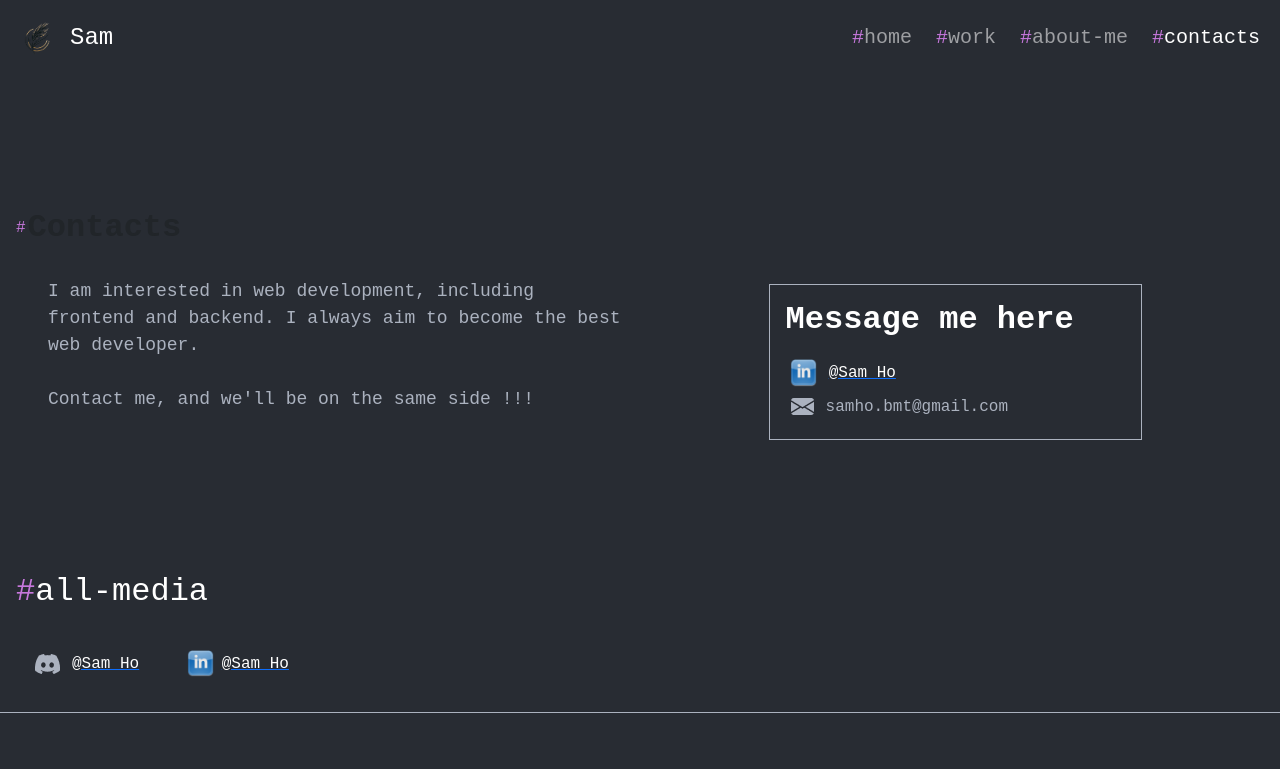
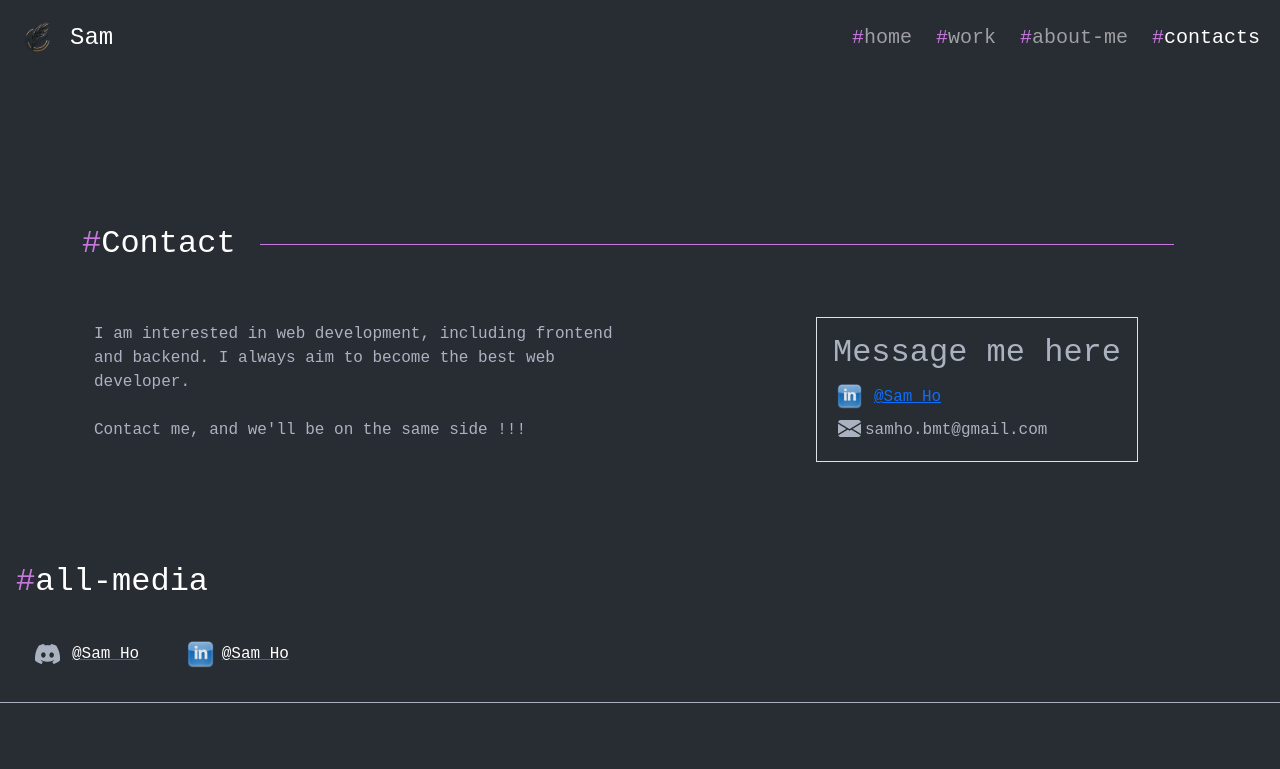
Before and after one commit to gokillboss/Portfolio, a React (Create React App) app: page /contact in a window 1280 px wide. Shown: the top 769 px of the page. Built offline with nearby package versions, Linux system fonts and the light colour scheme.

Commit message:
finish improve the home page

```diff
--- a/src/components/conntact/contact.jsx
+++ b/src/components/conntact/contact.jsx
@@ -1,25 +1,25 @@
 import React from "react";
-import "./contact.css"; // Import your CSS file
+import { Container, Row, Col } from "react-bootstrap";
+
+
 
 const Contact = () => {
     return (
-    <div data-aos-delay="1000" data-aos="fade-up" className="contact-container">
-      {/* top */}
-      <div className="top-container">
-        {/* header */}
-        <div className="head">
-          <div className="title-container">
-            <span className="title-prefix">#</span>
-            <span className="title-text">Contacts</span>
+        <Container fluid data-aos-delay="1000" data-aos="fade-up" className="container-md mx-auto pt-5 my-5 pb-5">
+            <Row className="align-items-center justify-content-between gap-5 ml-3">
+                <Col className='d-flex my-5'>
+                    <div data-aos="fade-up" className='fs-2 text-white'>
+                        <span style={{ color: "#C778DD" }}>#</span>Contact
                     </div>
-          <div className="line"></div>
-        </div>
-      </div>
-      {/* bottom */}
-      <div className="bottom-container">
-        {/* left */}
-        <div className="left-container">
-          <p className="description-text">
+                    <div data-aos="fade-left" className="mx-4 my-4 d-none d-sm-block" style={{ width: '90%', backgroundColor: "#C778DD", height: '1px' }}></div>
+                </Col>
+            </Row>
+
+            <Row className="mx-auto align-items-center justify-content-between" style={{ color: '#ABB2BF' }}>
+
+                <Col md={6} className="mx-auto">
+                    <div className="" >
+                        <p>
                             I am interested in web development, including frontend and backend.
                             I always aim to become the best web developer.
                             <br />
@@ -27,42 +27,30 @@ const Contact = () => {
                             Contact me, and we'll be on the same side !!!
                         </p>
                     </div>
-        {/* right */}
-        <div className="right-container">
-          {/* box */}
-          <div className="box-container">
-            <h2 className="box-title">Message me here</h2>
-            {/* get in touch */}
-            <div className="get-in-touch">
-              {/* links */}
+                </Col>
+
+                <Col className="d-flex align-items-center justify-content-end mx-auto">
+
+                    <div className="border p-3 d-inline-block mx-5">
+                        <h2 className="">Message me here</h2>
+
+                        <div className="mx-auto">
+
                             <div className="link-container">
-                <a href="https://www.linkedin.com/in/sam-ho-b1006b221/">
-                  <div
-                    style={{
-                      color: "white",
-                      display: "flex",
-                      alignItems: "center",
-                      gap: "0.5rem",
-                    }}
-                  >
-                    <img
-                      style={{ width: "8%", margin: "4px" }}
-                      src={require("./LinkedIn.png")}
-                      alt=""
-                    />
-                    <span>@Sam Ho</span>
-                  </div>
+                                <a href="https://www.linkedin.com/in/sam-ho-b1006b221/" className="">
+                                    <img src={require("./LinkedIn.png")} alt="" className="img-fluid" style={{ width: '25px', margin: '4px' }} />
+                                    <span className="mx-2">@Sam Ho</span>
                                 </a>
                             </div>
-              <div className="link-container">
-                <img src={require("./Email.png")} alt="" />
+                            <div className="">
+                                <img src={require("./Email.png")} alt="" className="" />
                                 <span className="link-text">samho.bmt@gmail.com</span>
                             </div>
                         </div>
                     </div>
-        </div>
-      </div>
-    </div>
+                </Col>
+            </Row>
+        </Container>
     );
 };
 
--- a/src/components/first_section_about/About.jsx
+++ b/src/components/first_section_about/About.jsx
@@ -28,11 +28,11 @@ const About = () => {
                         <img src={require('./Selfie.png')} alt="selfie" style={{ maxWidth: '70%', height: 'auto' }} />
                     </div>
 
-                    <div className="d-flex justify-content-center mt-3">
-                        <div className="border d-flex align-items-center gap-1 border-[#ABB2BF] p-2 text-[#ABB2BF]" style={{ maxWidth: "70%" }}>
+                    <div className="d-flex justify-content-center my-3">
+                        <div className="border d-flex align-items-center gap-1 border-[#ABB2BF] p-2 text-[#ABB2BF]" style={{ maxWidth: "90%" }}>
                             <span className='mx-auto' style={{ backgroundColor: "#C778DD", width: '15px', height: '15px' }}></span>
                             <span className="text-white align-items-center mx-3 text-center">
-                                I am going to be the best <span>Web Developer</span>
+                                I am going to be the best <span style={{color: 'white'}}>Web Developer</span>
                             </span>
                         </div>
                     </div>
--- a/src/components/skills_section/Skill.jsx
+++ b/src/components/skills_section/Skill.jsx
@@ -6,7 +6,7 @@ const Skills = () => {
             title: "Language",
             languages: ["JavaScript", "C++", "Python", "Java"]
         },
-        { title: "Databases", languages: ["SQL", "MongoDB" ,"Firebase"] },
+        { title: "Databases", languages: ["SQL", "MongoDB", "Firebase"] },
         {
             title: "Tools",
             languages: [
@@ -33,7 +33,7 @@ const Skills = () => {
 
     return (
         <Container className='pt-5 my-6'>
-            <Row  className='my-5'>
+            <Row className='my-5'>
                 <Col className='d-flex my-5'>
                     <div data-aos="fade-up" className='fs-2 text-white'>
                         <span style={{ color: "#C778DD" }}>#</span>Skill
@@ -48,19 +48,25 @@ const Skills = () => {
                         <img className="pic img-fluid" src={require("./shapes.png")} alt="" />
                     </div>
                 </Col>
-                <Col  data-aos="fade-left" xs={12} lg={6} className='d-flex flex-wrap'>
+                <Col data-aos="fade-left" xs={12} lg={6} className='justify-content-center'>
+                    <div className='d-flex flex-wrap mx-auto'>
                         {skills.map(({ title, languages }) => (
-                        <div key={title} className='m-2 p-2' style={{ border: '1px solid white', width: '30%' }}>
+                            <div key={title} className='m-2 p-2 border'
+                                style={{ width: '100%', maxWidth: '12rem' }}
+                            // style={{ border: '1px solid white', width: '70%' }}
+                            >
                                 <div className='p-2'>
                                     <h2 className="text-white">{title}</h2>
                                 </div>
-                            <div className='p-2' style={{borderTop : '1px solid white'}}>
+                                <div className='p-2' style={{ borderTop: '1px solid white' }}>
                                     {languages.map((language, index) => (
                                         <div key={index} className="text-white">{language}</div>
                                     ))}
                                 </div>
                             </div>
                         ))}
+                    </div>
+
                 </Col>
             </Row>
         </Container>
--- a/src/pages/AboutPage.jsx
+++ b/src/pages/AboutPage.jsx
@@ -1,14 +1,14 @@
 import AboutMe from "../components/summary/About_Page"
 import Skills from "../components/skills_section/Skill"
-
+import { Container, } from 'react-bootstrap';
 
 const AboutPage = () => {
     return (
         <>
-            <div >
+            <Container >
                 <AboutMe />
                 <Skills />
-            </div>
+            </Container>
         </>
     )
 }
```
Also changed, not shown: src/components/conntact/Ln.png (added). Lines whose indentation alone changed are shown as unchanged.
